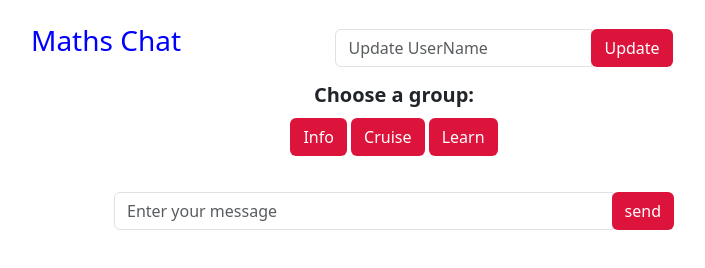
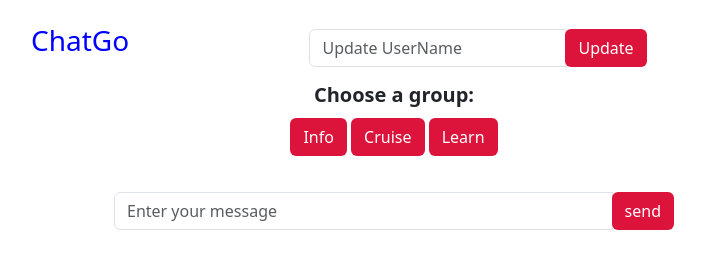
Before and after one commit to nifemibosun/chat-app, a plain HTML site: page index.html in a window 1280 px wide. Shown: the whole page, without its empty margins (246-951 px from the left). Drawn offline with nearby package versions, Linux system fonts and the light colour scheme; no server answers.

Commit message:
Update index.html

```diff
--- a/index.html
+++ b/index.html
@@ -5,12 +5,12 @@
     <meta name="viewport" content="width=device-width, initial-scale=1.0">
     <link href="https://cdn.jsdelivr.net/npm/bootstrap@5.3.3/dist/css/bootstrap.min.css" rel="stylesheet" integrity="sha384-QWTKZyjpPEjISv5WaRU9OFeRpok6YctnYmDr5pNlyT2bRjXh0JMhjY6hW+ALEwIH" crossorigin="anonymous">
     <link rel="stylesheet" href="style.css">
-    <title>Greatest Mathematicians</title>
+    <title>Chat App</title>
 </head>
 <body>
     <div class="container my-4">
         <nav style="display: flex; justify-content: space-between;">
-            <h3 style="color: blue; margin-right: 70px;">Maths Chat</h2>
+            <h3 style="color: blue; margin-right: 70px;">ChatGo</h2>
             <form class="update-username container-input">
                 <div class="sub input-group">
                     <input type="text" id="username" placeholder="Update UserName" class="form-control" required>
```
